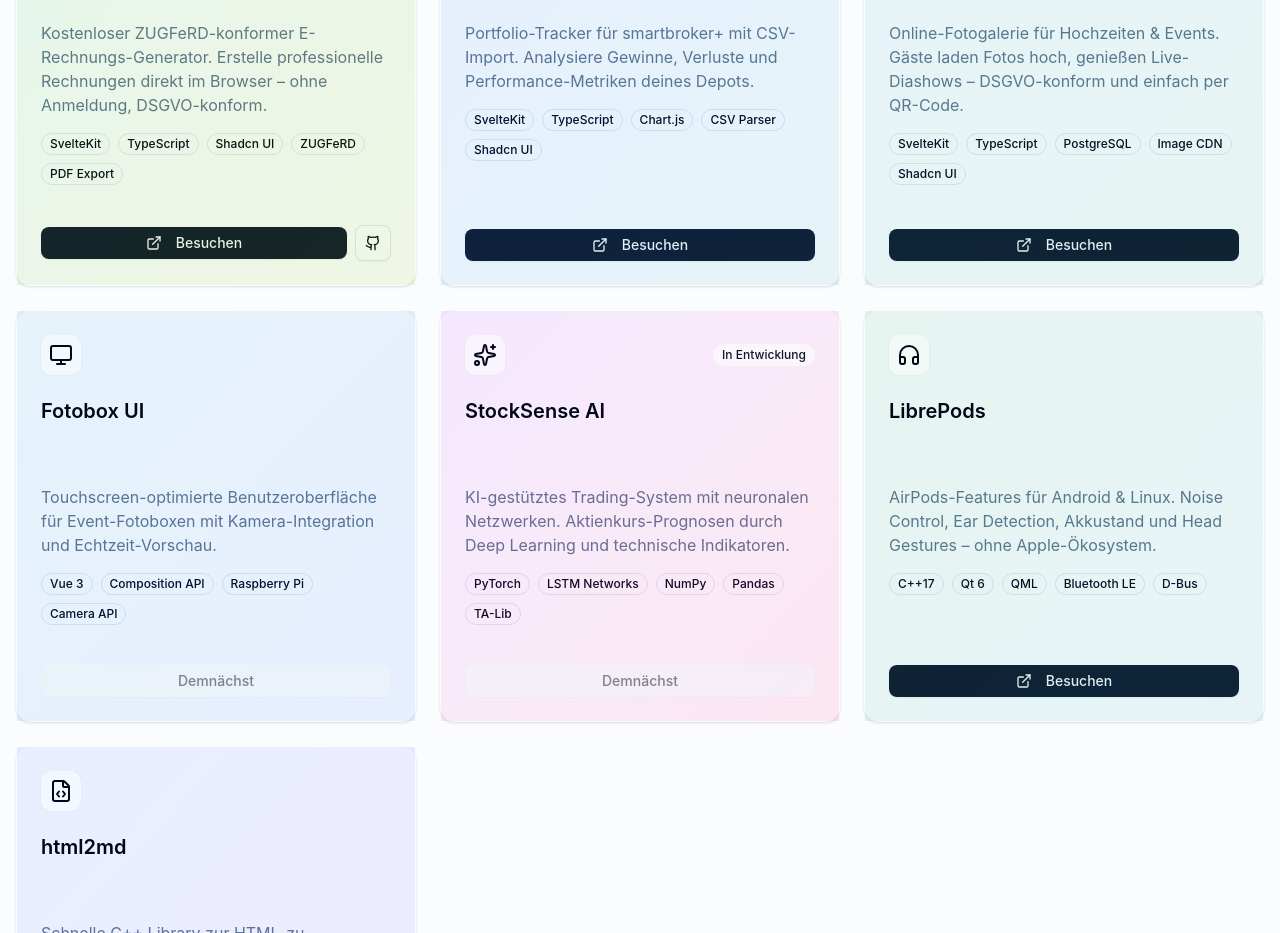
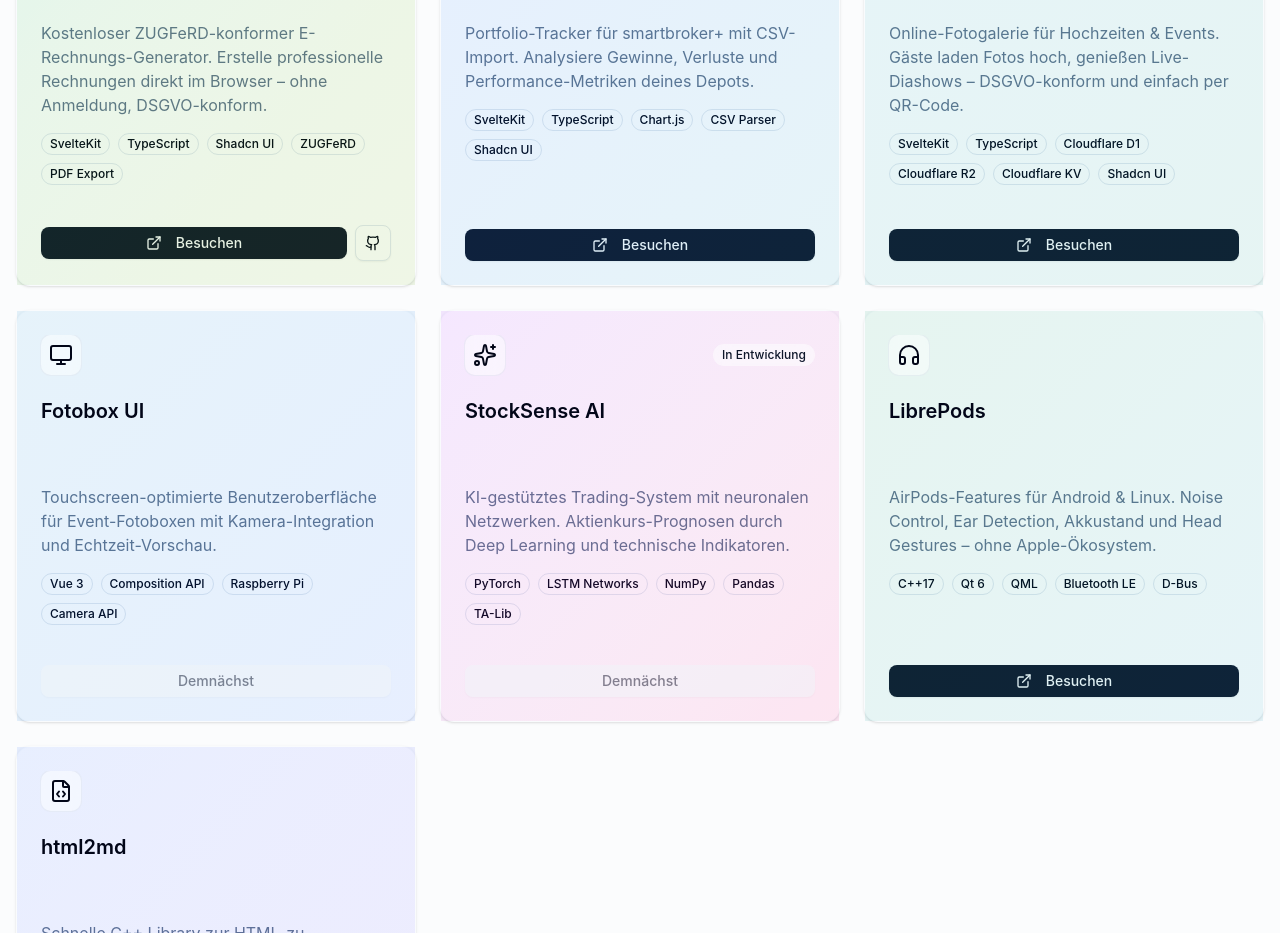
Before and after one commit to tim-gromeyer/tim-gromeyer.de, a SvelteKit app: page / in a window 1280 px wide. Shown: the part 1220-2153 px from the top of the page. Built offline with nearby package versions, Linux system fonts and the light colour scheme.

Commit message:
chore: update event gallery tech stack and project URL

```diff
--- a/src/routes/+page.svelte
+++ b/src/routes/+page.svelte
@@ -61,11 +61,12 @@
 			tech: [
 				"SvelteKit",
 				"TypeScript",
-				"PostgreSQL",
-				"Image CDN",
+				"Cloudflare D1",
+				"Cloudflare R2",
+				"Cloudflare KV",
 				"Shadcn UI",
 			],
-			link: "https://event-galerie.tim-gromeyer.de/",
+			link: "https://event.gromeyer-it.de/",
 			icon: Camera,
 			gradient: "from-cyan-600 to-teal-600",
 		},
```
